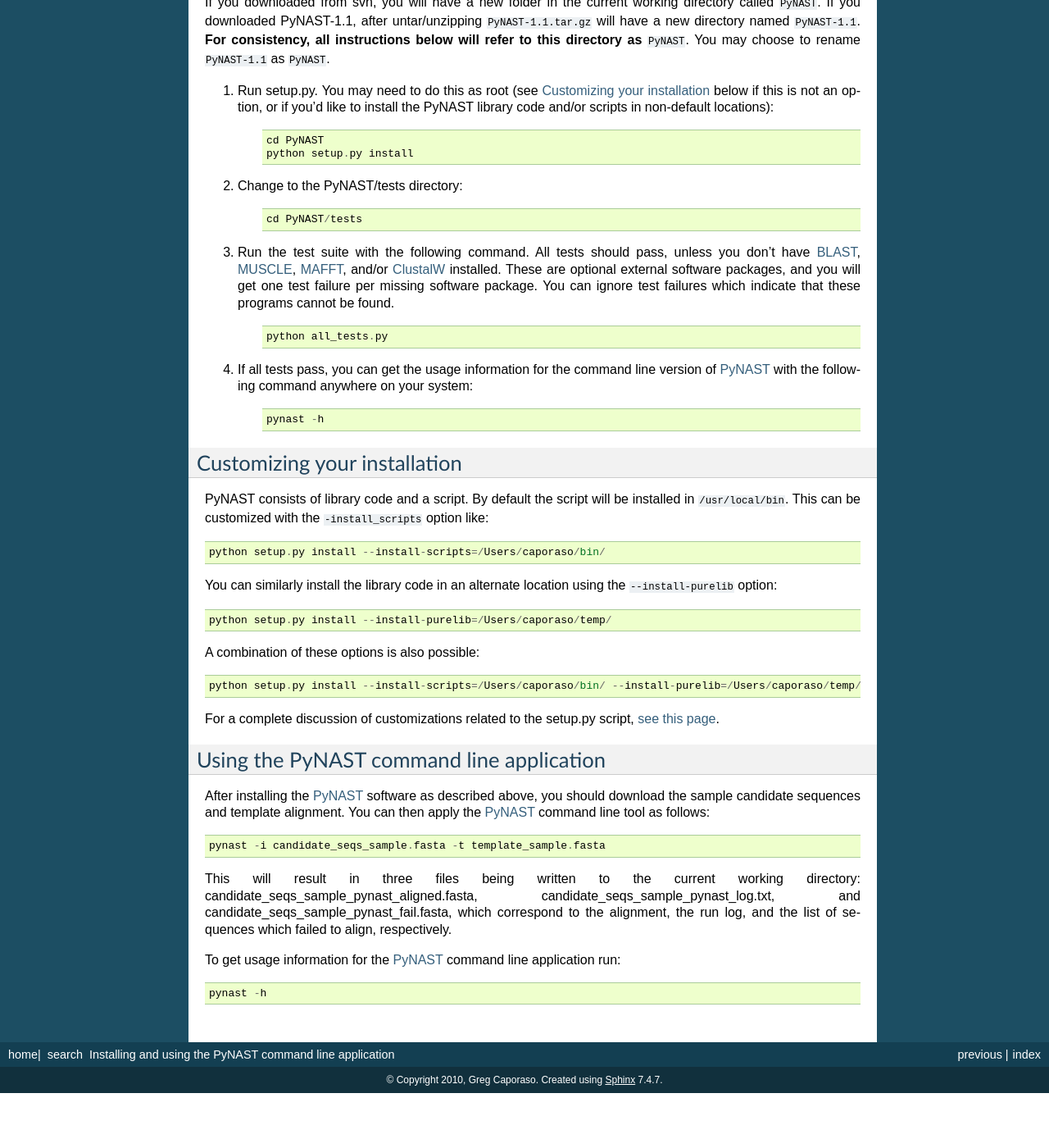
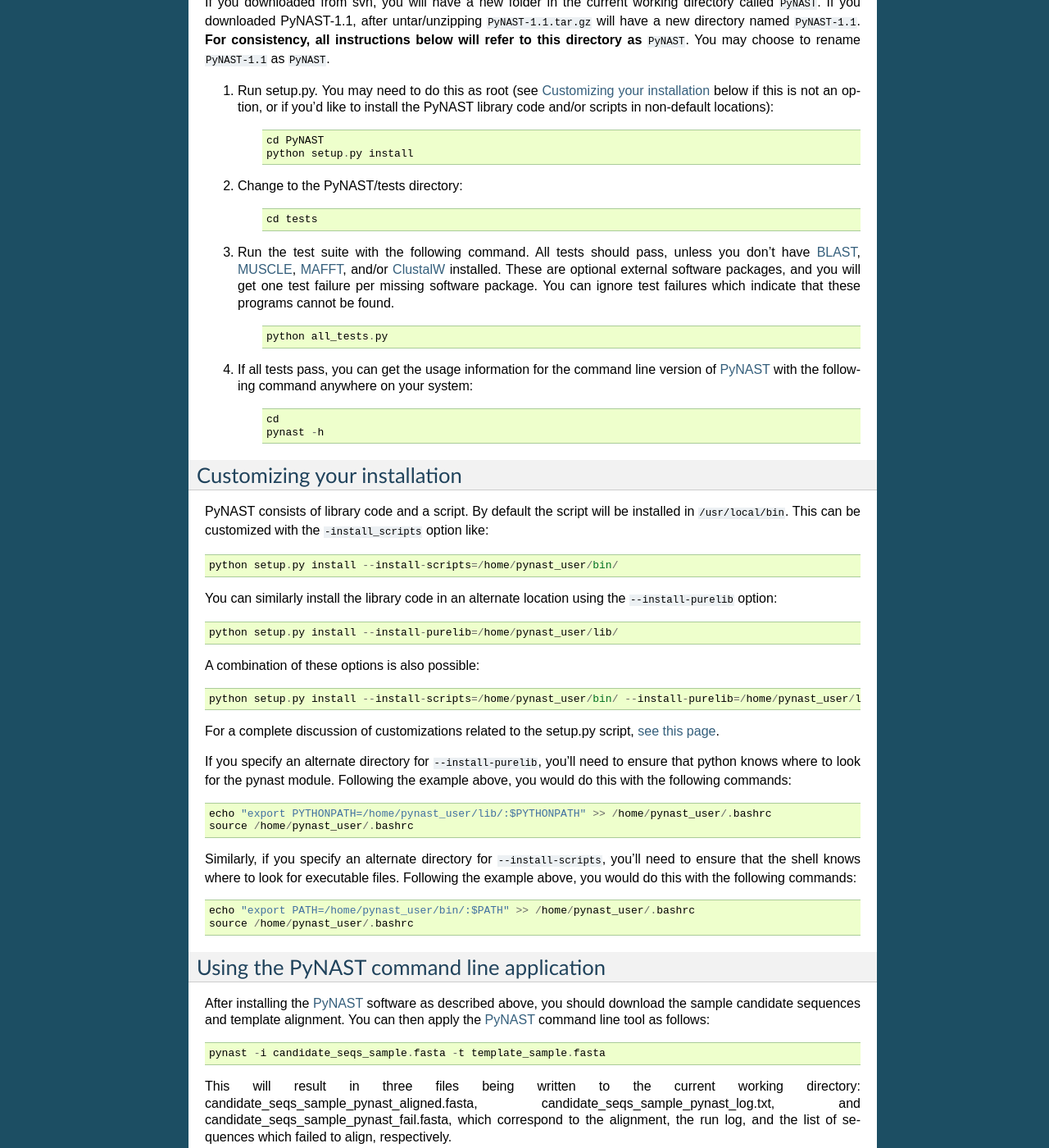
Before and after one commit to biocore/pynast, a Sphinx documentation site: the page built from doc/install.rst, in a window 1280 px wide and 1400 px high, scrolled down 924 px. Shown: the whole window at 82% size. Built offline with Sphinx 7.4.7, drawn with Linux system fonts in a browser that asks for light colours; pages that are not in the unit, such as notebooks, are missing from menus; before the commit the page ends 2257 px from its top, so only the background shows below that.

Commit message:
Updated install notes while running through a test.

```diff
--- a/doc/install.rst
+++ b/doc/install.rst
@@ -52,6 +52,7 @@
 #. If all tests pass, you can get the usage information for the command line version of PyNAST_ with the following command anywhere on your system:
 	::
 
+		cd
 		pynast -h
 
 .. _customizing_your_installation:
@@ -59,25 +60,32 @@
 Customizing your installation
 =============================
 
-PyNAST consists of library code and a script. By default the script will be installed in ``/usr/local/bin``. This can be customized with the ``-install_scripts`` option like:
+PyNAST consists of library code and a script. By default the script will be installed in ``/usr/local/bin``. This can be customized with the ``-install_scripts`` option like::
 
-::
+	python setup.py install --install-scripts=/home/pynast_user/bin/
 
-	python setup.py install --install-scripts=/Users/caporaso/bin/
+You can similarly install the library code in an alternate location using the ``--install-purelib`` option::
 
-You can similarly install the library code in an alternate location using the ``--install-purelib`` option:
-
-::
-
-	python setup.py install --install-purelib=/Users/caporaso/temp/
+	python setup.py install --install-purelib=/home/pynast_user/lib/
 
 
-A combination of these options is also possible:
-::
+A combination of these options is also possible::
 
-	python setup.py install --install-scripts=/Users/caporaso/bin/ --install-purelib=/Users/caporaso/temp/
+	python setup.py install --install-scripts=/home/pynast_user/bin/ --install-purelib=/home/pynast_user/lib/
 
 For a complete discussion of customizations related to the setup.py script, `see this page <http://docs.python.org/install/index.html#alternate-installation-the-home-scheme>`_.
+
+If you specify an alternate directory for ``--install-purelib``, you'll need to ensure that python knows where to look for the pynast module. Following the example above, you would do this with the following commands::
+
+	echo "export PYTHONPATH=/home/pynast_user/lib/:$PYTHONPATH" >> /home/pynast_user/.bashrc
+	source /home/pynast_user/.bashrc
+
+Similarly, if you specify an alternate directory for ``--install-scripts``, you'll need to ensure that the shell knows where to look for executable files. Following the example above, you would do this with the following commands::
+
+	echo "export PATH=/home/pynast_user/bin/:$PATH" >> /home/pynast_user/.bashrc
+	source /home/pynast_user/.bashrc
+
+
 
 Using the PyNAST command line application
 =========================================
```
Also changed, not shown: other parts of doc/install.rst (+1 -1 lines), 5 other files.
